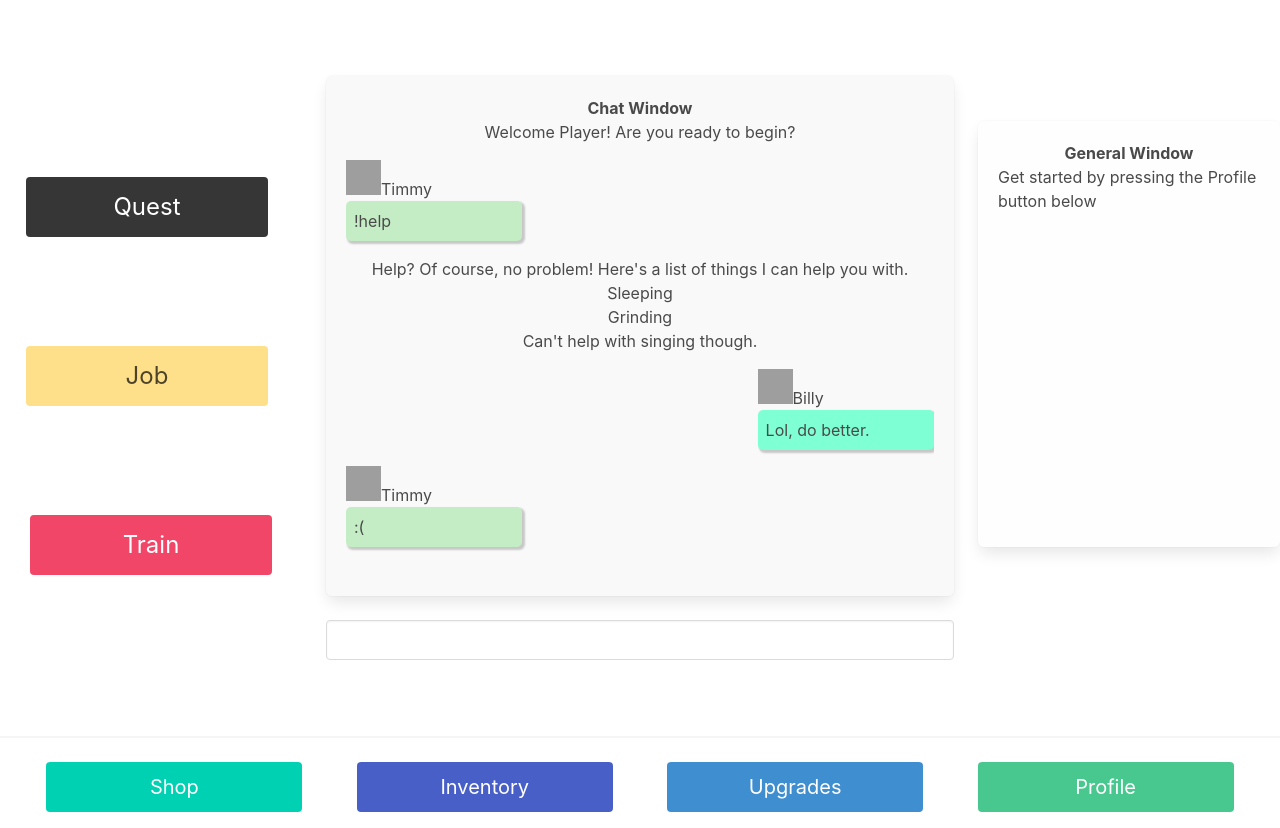
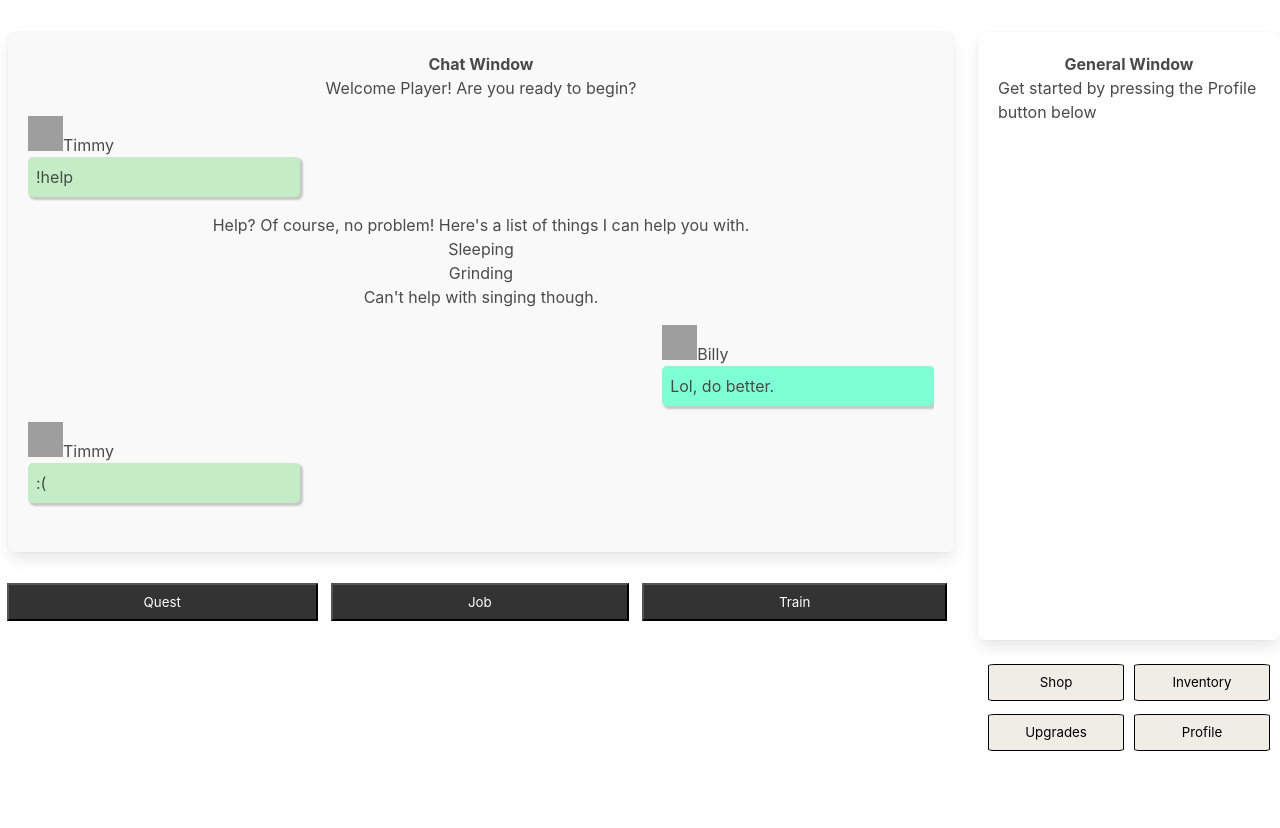
Before and after one commit to IsaiahSama/Fight-Parade, a Flask app: page / in a window 1280 px wide. After the commit the page ends 751 px from the top, so only its background shows below. Run offline with Flask 3, Linux system fonts and the light colour scheme; some libraries are stand-ins or nearby versions; grey boxes are pictures that could not be loaded.

Commit message:
Revamped Core UI

```diff
--- a/Application/static/style/style.css
+++ b/Application/static/style/style.css
@@ -12,7 +12,6 @@ section {
 }
 
 #centerSection {
-  margin-top: 2em;
   padding-top: 2em;
   max-height: 85vh;
   min-height: 85vh;
@@ -26,15 +25,16 @@ section {
 
 #actionButtonsContainer {
   display: flex;
-  flex-direction: column;
+  flex-direction: row;
   justify-content: space-evenly;
-  height: 100%;
 }
 
 #actionButtonsContainer > button {
-  min-width: 80%;
-  width: 80%;
-  max-width: 80%;
+  flex: 1 3 auto;
+  margin: 0.5em;
+  background-color: #333;
+  color: white;
+  padding: 0.7em;
 }
 
 /* Menu buttons */
@@ -45,7 +45,13 @@ section {
 }
 
 #menuButtonsSection > button {
-  min-width: 20%;
+  min-width: 45%;
+  max-width: 45%;
+  margin-bottom: 1em;
+  border-radius: 5%;
+  border: 1px solid;
+  background-color: rgb(240, 236, 230);
+  padding: 0.7em;
 }
 
 /* Chat window Styling  */
@@ -55,6 +61,7 @@ section {
   display: flex;
   flex-direction: column;
   background-color: #f9f9f9;
+  margin-left: 0.5em;
 }
 
 #chatBody {
@@ -105,10 +112,8 @@ section {
 
 /* General Window */
 #generalWindow {
-  min-height: 70%;
-  height: 70%;
-  max-height: 70%;
-  margin-top: 15%;
+  min-height: 100%;
+  max-height: 100%;
   background-color: #fffefe;
   overflow-y: scroll;
 }
--- a/Application/templates/index.html
+++ b/Application/templates/index.html
@@ -16,42 +16,30 @@
   </head>
   <body>
     <section id="centerSection" class="columns">
-      <section id="actionButtonsSection" class="column">
-        <div id="actionButtonsContainer" class="buttons">
-          <button id="questButton" class="button is-large is-dark">
-            Quest
-          </button>
-          <button id="jobButton" class="button is-large is-warning">Job</button>
-          <button id="trainButton" class="button is-large is-danger">
-            Train
-          </button>
-        </div>
-      </section>
-      <section id="chatWindowSection" class="column is-half">
+      <section id="chatWindowSection" class="column is-three-quarters">
         <div id="chatWindow" class="box">
           <div id="chatHeader">
             <center>Chat Window</center>
           </div>
           <div id="chatBody" hx-get="/get/chat/" hx-trigger="load"></div>
         </div>
-        <div id="inputDiv">
-          <input type="text" name="command" id="command" class="input" />
-          <!-- <button id="submitButton" class="button"></button> -->
+        <section id="actionButtonsSection">
+          <div id="actionButtonsContainer">
+            <button id="questButton">Quest</button>
+            <button id="jobButton">Job</button>
+            <button id="trainButton">Train</button>
           </div>
+        </section>
       </section>
       <section id="generalSection" class="column">
         <div id="generalWindow" class="box slide-it">
           <center>General Window</center>
           <p>Get started by pressing the Profile button below</p>
         </div>
-      </section>
-    </section>
-    <hr />
-    <section id="bottomSection">
         <section id="menuButtonsSection" class="buttons">
           <button
             id="shopButton"
-          class="button is-medium is-primary"
+            class=""
             hx-get="/get/shop/"
             hx-target="#generalWindow"
             hx-swap="innerHTML transition:true"
@@ -60,7 +48,7 @@
           </button>
           <button
             id="invButton"
-          class="button is-medium is-link"
+            class=""
             hx-get="/get/inventory/"
             hx-target="#generalWindow"
             hx-swap="innerHTML transition:true"
@@ -69,7 +57,7 @@
           </button>
           <button
             id="upgradeButton"
-          class="button is-medium is-info"
+            class=""
             hx-get="/get/upgrades/"
             hx-target="#generalWindow"
             hx-swap="innerHTML transition:true"
@@ -78,7 +66,7 @@
           </button>
           <button
             id="profileButton"
-          class="button is-medium is-success"
+            class=""
             hx-get="/get/stats/"
             hx-target="#generalWindow"
             hx-swap="innerHTML transition:true"
@@ -87,5 +75,6 @@
           </button>
         </section>
       </section>
+    </section>
   </body>
 </html>
```
Also changed, not shown: concepts/UI/Images/images.md (+2 -0 lines), concepts/UI/Images/Screenshot 10.png (added), concepts/UI/Images/Wireframe Core Revamped.png (added). Lines whose indentation alone changed are shown as unchanged.
